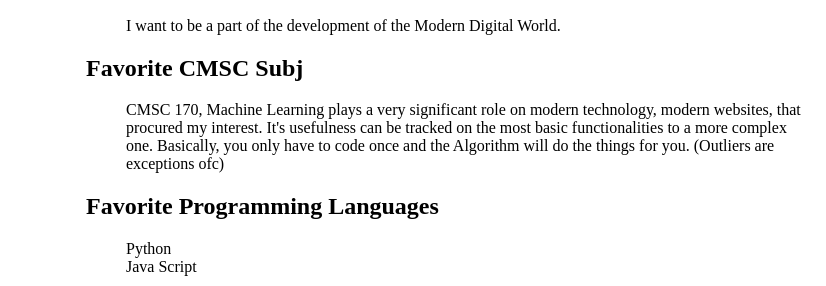
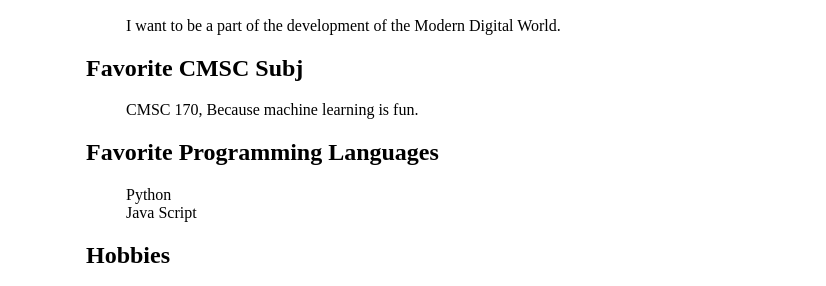
Before and after one commit to VEEpforge/aadevera.github.io, a plain HTML site: page index.html in a window 1280 px wide. Shown: the part 191-477 px from the top of the page, 454-1280 px from the left. Drawn offline with Linux system fonts and the light colour scheme.

Commit message:
Updated for minor change

```diff
--- a/index.html
+++ b/index.html
@@ -16,7 +16,7 @@
                 </div>
             </div>
             <div id="info-frame">
-                <h2>About Yourself </h2>
+                <h2>About Yourself</h2>
                 <ul>
                     <li>Lives at Dasmarinas Cavite</li>
                     <li>Likes lists</li>
@@ -28,7 +28,7 @@
                 </ul>
                 <h2>Favorite CMSC Subj</h2>
                 <ul>
-                    <li>CMSC 170, Machine Learning plays a very significant role on modern technology, modern websites, that procured my interest. It's usefulness can be tracked on the most basic functionalities to a more complex one. Basically, you only have to code once and the Algorithm will do the things for you. (Outliers are exceptions ofc)</li>
+                    <li>CMSC 170, Because machine learning is fun.</li>
                 </ul>
                 <h2>Favorite Programming Languages</h2>
                 <ul>
```
